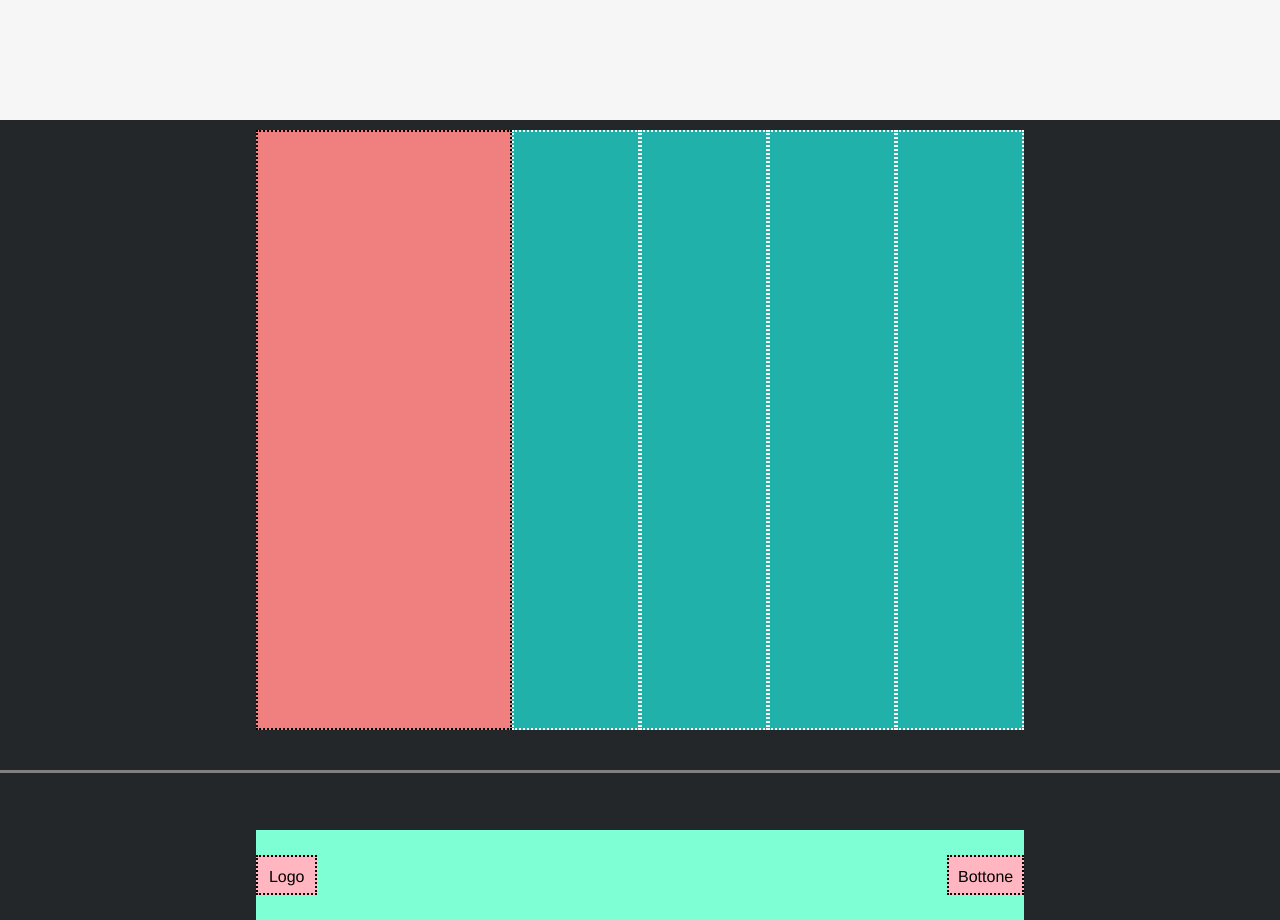
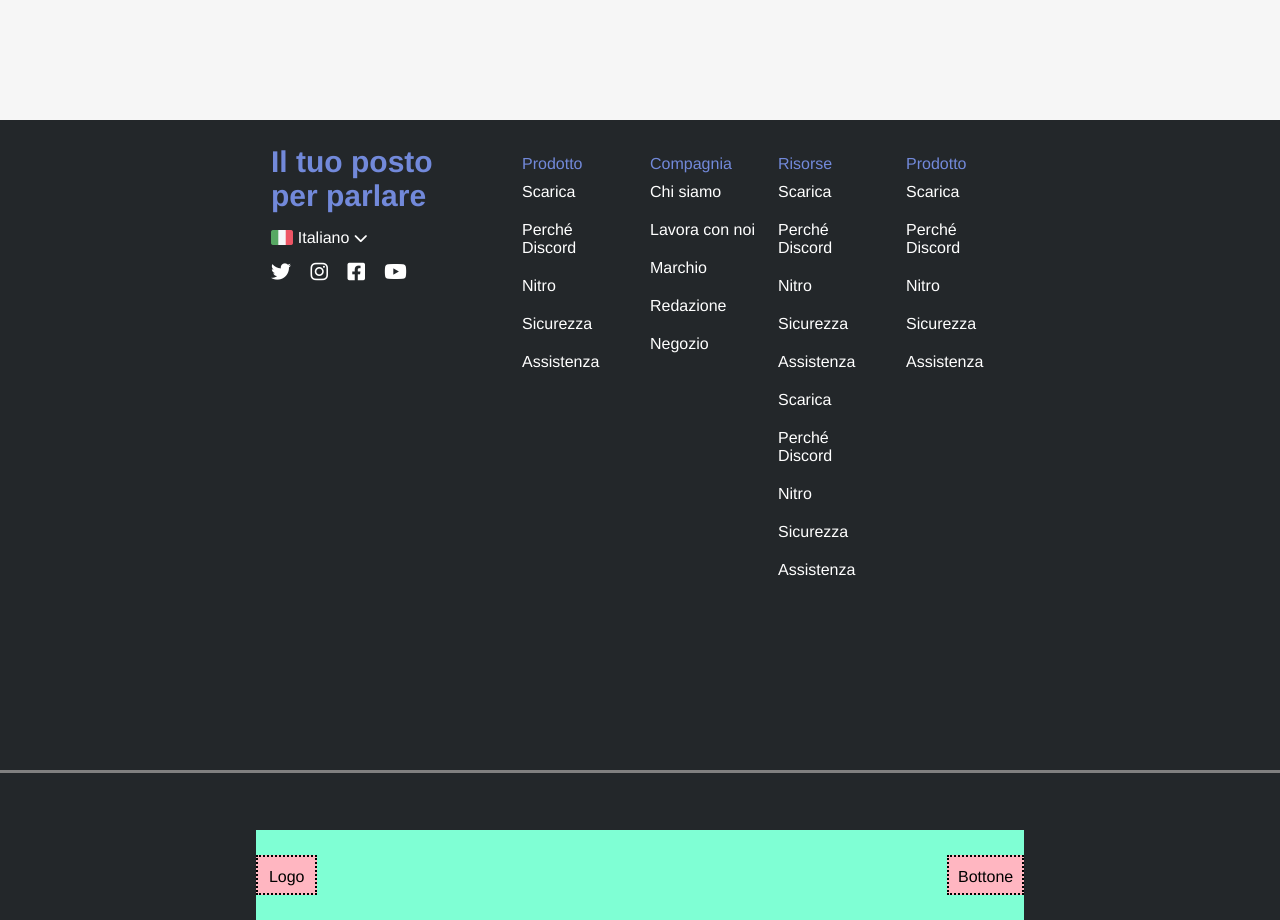
Before and after one commit to fathergasc/htmlcss-discord, a plain HTML site: page index.html in a window 1280 px wide. Shown: the part 4180-5100 px from the top of the page. Drawn offline with Linux system fonts and the light colour scheme.

Commit message:
add: addes footer-top html/css

```diff
--- a/css/style.css
+++ b/css/style.css
@@ -58,7 +58,7 @@ body {
 }
 
 .fa-solid.fa-down-long.black {
-    color: rgb(0, 0, 0);
+    color: black;
     font-size: 20px;
     padding-right: 5px;
 }
@@ -113,7 +113,6 @@ button.white:hover {
     margin-bottom: 30px;
 }
 
-
 .p-header {
     font-size: 20px;
     margin-bottom: 20px;
@@ -127,7 +126,7 @@ button.white:hover {
    width: 50%;
 }
 
-ul {
+.menu ul {
     display: flex;
     justify-content: space-around;
     align-items: center;
@@ -276,15 +275,71 @@ footer {
     width: 100%;
 }
 
+.lingua {
+    vertical-align: middle;
+    color: white;
+}
+
+h3 {
+    font-size: 30px;
+    padding: 15px;
+    margin-right: 60px;
+}
+
+.blue-text {
+    color: #7289da;
+}
+
+
+.fa-solid.fa-chevron-down {
+    color: white;
+    font-size: 14px;
+    vertical-align: middle;
+}
+
+.socials img {
+    line-height: 20px;
+    height: 15px;
+    vertical-align: middle;
+    margin-left: 15px;
+}
+
 .socials {
     height:600px;
     width: calc(100% / 6 * 2);
+}
+
+.socials-icons{
+    color: white;
+    margin-left: 15px;
+    margin-top: 15px;
+}
+
+.socials-icons i {
+    font-size: 20px;
+    margin-right: 15px;
 }
 
 .contacts {
     height: 600px;
     width: calc(100% / 6);
 }
+
+.contacts ul {
+    color: white;
+    display: flex;
+    flex-direction: column;
+    margin-top: 15px;
+}
+
+.footer-list {
+    padding: 10px;
+}
+
+.footer-list li {
+    margin: 10px 0;
+}
+
 
 .footer-top-container {
     width: 60%;
@@ -358,7 +413,6 @@ footer {
     background-color: #228b22;
     border: 2px dotted black;
 }
-*/
 
 .socials.debug {
     background-color: #f08080;
@@ -369,6 +423,11 @@ footer {
     background-color: #20b2aa;
     border: 2px dotted white;
 }
+*/
+
+
+
+
 
 .footer-bottom-container.debug {
     background-color: #7fffd4;
--- a/index.html
+++ b/index.html
@@ -117,23 +117,68 @@
             <div class="footer-top">
                 <div class="footer-top-container">
                     <div class="socials debug">
+                        <h3 class="blue-text">Il tuo posto per parlare</h3>
+                        <div class="socials-top">
+                            <img src="img/ita.png" alt="Bandiera italiana">
+                            <span class="lingua">Italiano</span> <i class="fa-solid fa-chevron-down"></i>
+                        </div>
+
+                        <div class="socials-icons">
+                           <a href="#"><i class="fa-brands fa-twitter"></i></a>
+                           <a href="#"><i class="fa-brands fa-instagram"></i></a>
+                           <a href="#"><i class="fa-brands fa-facebook-square"></i></a>
+                           <a href="#"><i class="fa-brands fa-youtube"></i></a>
+                        </div>
+                    </div>
+
+                    <div class="contacts debug">
+                        <ul class="footer-list">
+                            <span class="blue-text">Prodotto</span>
+                            <li><a href="#">Scarica</a></li>
+                            <li><a href="#">Perché Discord</a></li>
+                            <li><a href="#">Nitro</a></li>
+                            <li><a href="#">Sicurezza</a></li>
+                            <li><a href="#">Assistenza</a></li>
+                        </ul>
 
                     </div>
 
                     <div class="contacts debug">
-
+                        <ul class="footer-list">
+                            <span class="blue-text">Compagnia</span>
+                            <li><a href="#">Chi siamo</a></li>
+                            <li><a href="#">Lavora con noi</a></li>
+                            <li><a href="#">Marchio</a></li>
+                            <li><a href="#">Redazione</a></li>
+                            <li><a href="#">Negozio</a></li>
+                        </ul>
                     </div>
 
                     <div class="contacts debug">
-
+                        <ul class="footer-list">
+                            <span class="blue-text">Risorse</span>
+                            <li><a href="#">Scarica</a></li>
+                            <li><a href="#">Perché Discord</a></li>
+                            <li><a href="#">Nitro</a></li>
+                            <li><a href="#">Sicurezza</a></li>
+                            <li><a href="#">Assistenza</a></li>
+                            <li><a href="#">Scarica</a></li>
+                            <li><a href="#">Perché Discord</a></li>
+                            <li><a href="#">Nitro</a></li>
+                            <li><a href="#">Sicurezza</a></li>
+                            <li><a href="#">Assistenza</a></li>
+                        </ul>
                     </div>
 
                     <div class="contacts debug">
-
-                    </div>
-
-                    <div class="contacts debug">
-
+                        <ul class="footer-list">
+                            <span class="blue-text">Prodotto</span>
+                            <li><a href="#">Scarica</a></li>
+                            <li><a href="#">Perché Discord</a></li>
+                            <li><a href="#">Nitro</a></li>
+                            <li><a href="#">Sicurezza</a></li>
+                            <li><a href="#">Assistenza</a></li>
+                        </ul>
                     </div>
                 </div>
 
```
